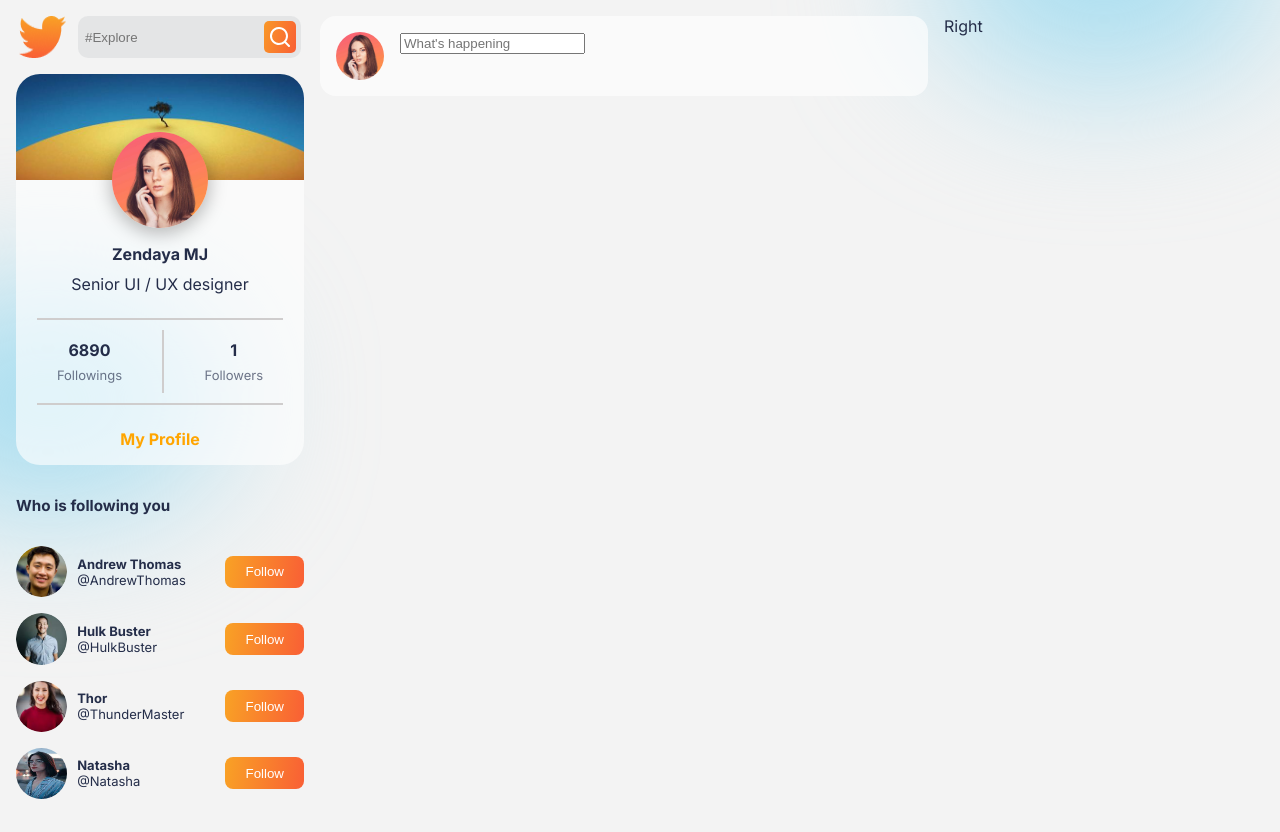
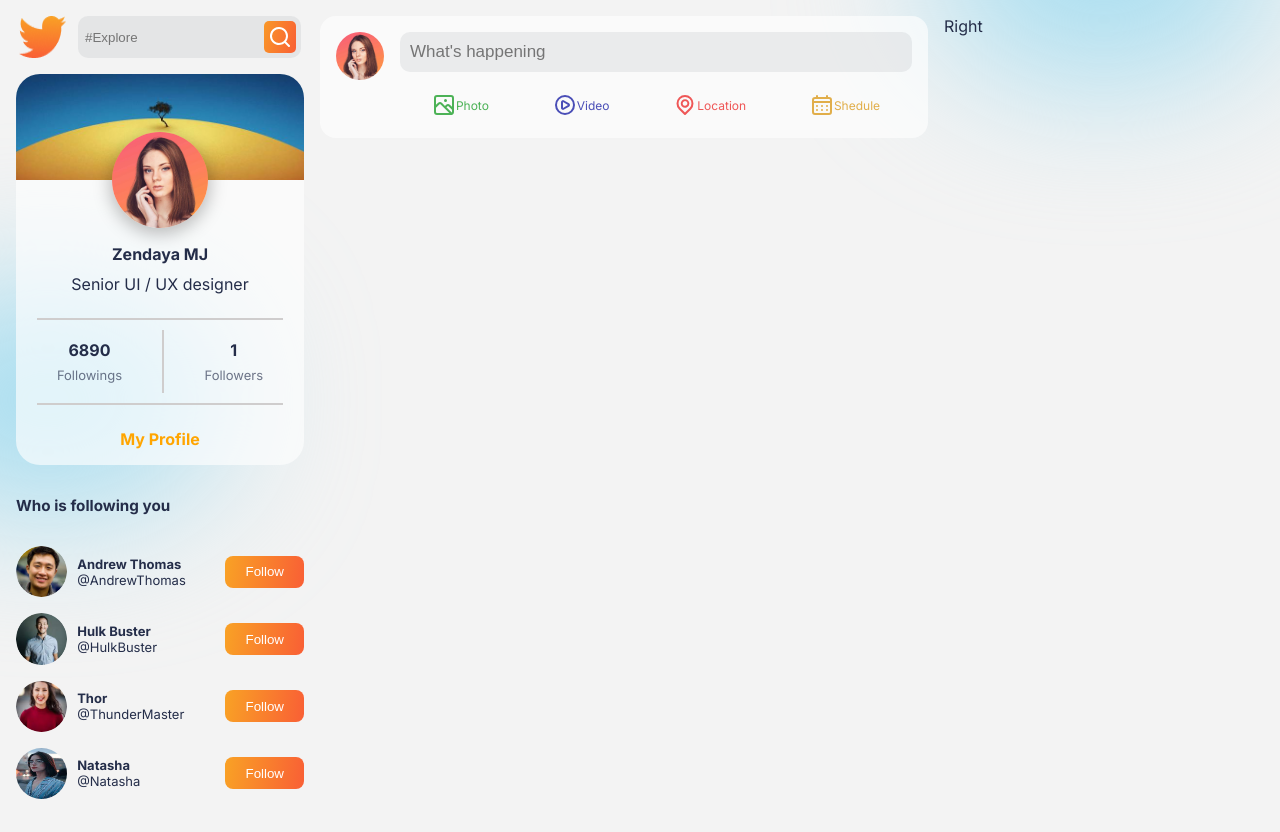
Before and after one commit to StephanieCrispin/WhatsDown, a React (Create React App) app in the folder client-1/: page / in a window 1280 px wide. Built offline with nearby package versions, Linux system fonts and the light colour scheme.

Commit message:
feat:built post section top

```diff
--- a/client-1/src/components/PostShare/PostShare.css
+++ b/client-1/src/components/PostShare/PostShare.css
@@ -11,3 +11,65 @@
   width: 3rem;
   height: 3rem;
 }
+
+.PostShare > div {
+  display: flex;
+  flex-direction: column;
+  width: 90%;
+  gap: 1rem;
+}
+
+.PostShare > div > input {
+  background-color: var(--inputColor);
+  border-radius: 10px;
+  padding: 10px;
+  font-size: 17px;
+  border: none;
+  outline: none;
+}
+
+.postOptions {
+  display: flex;
+  flex-direction: row;
+  justify-content: space-around;
+}
+
+.option {
+  padding: 5px;
+  padding-left: 10px;
+  padding-right: 10px;
+  border-radius: 10px;
+  display: flex;
+  align-items: center;
+  justify-content: center;
+  font-size: 12px;
+}
+
+.option:hover {
+  cursor: pointer;
+}
+
+.ps-button {
+  padding: 5px;
+  padding-left: 20px;
+  padding-right: 20px;
+  font-size: 12px;
+}
+
+.previewImage {
+  position: relative;
+}
+
+.previewImage > svg {
+  position: absolute;
+  right: 1rem;
+  top: 0.5rem;
+  cursor: pointer;
+}
+
+.previewImage > img {
+  width: 100%;
+  max-height: 20rem;
+  object-fit: cover;
+  border-radius: 0.5rem;
+}
--- a/client-1/src/components/PostShare/PostShare.jsx
+++ b/client-1/src/components/PostShare/PostShare.jsx
@@ -1,15 +1,42 @@
 import React from "react";
 import "./PostShare.css";
 import ProfileImage from "../../img/profileImg.jpg";
-
+import { UilScenery } from "@iconscout/react-unicons";
+import { UilPlayCircle } from "@iconscout/react-unicons";
+import { UilLocationPoint } from "@iconscout/react-unicons";
+import { UilSchedule } from "@iconscout/react-unicons";
+import { UilTimes } from "@iconscout/react-unicons";
 const PostShare = () => {
   return (
     <div className="PostShare">
       <img src={ProfileImage} alt="" />
+
       <div>
         <input type="text" placeholder="What's happening" />
+        <div className="postOptions">
+          <div
+            className="option"
+            style={{ color: "var(--photo)" }}
+            // onClick={() => imageRef.current.click()}
+          >
+            <UilScenery />
+            Photo
+          </div>
+
+          <div className="option" style={{ color: "var(--video)" }}>
+            <UilPlayCircle />
+            Video
+          </div>
+          <div className="option" style={{ color: "var(--location)" }}>
+            <UilLocationPoint />
+            Location
+          </div>
+          <div className="option" style={{ color: "var(--shedule)" }}>
+            <UilSchedule />
+            Shedule
+          </div>
+        </div>
       </div>
-      <div className="postOptions"></div>
     </div>
   );
 };
```
